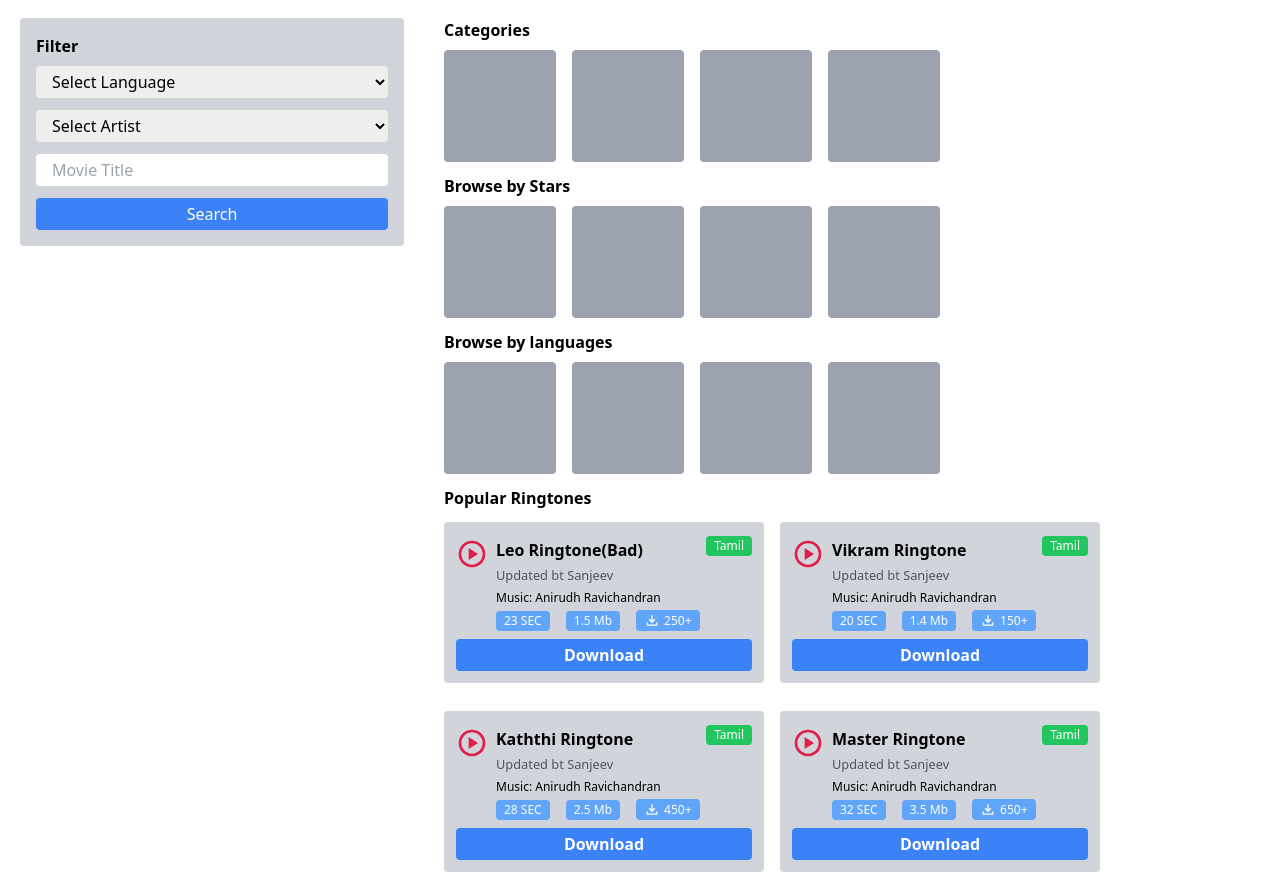
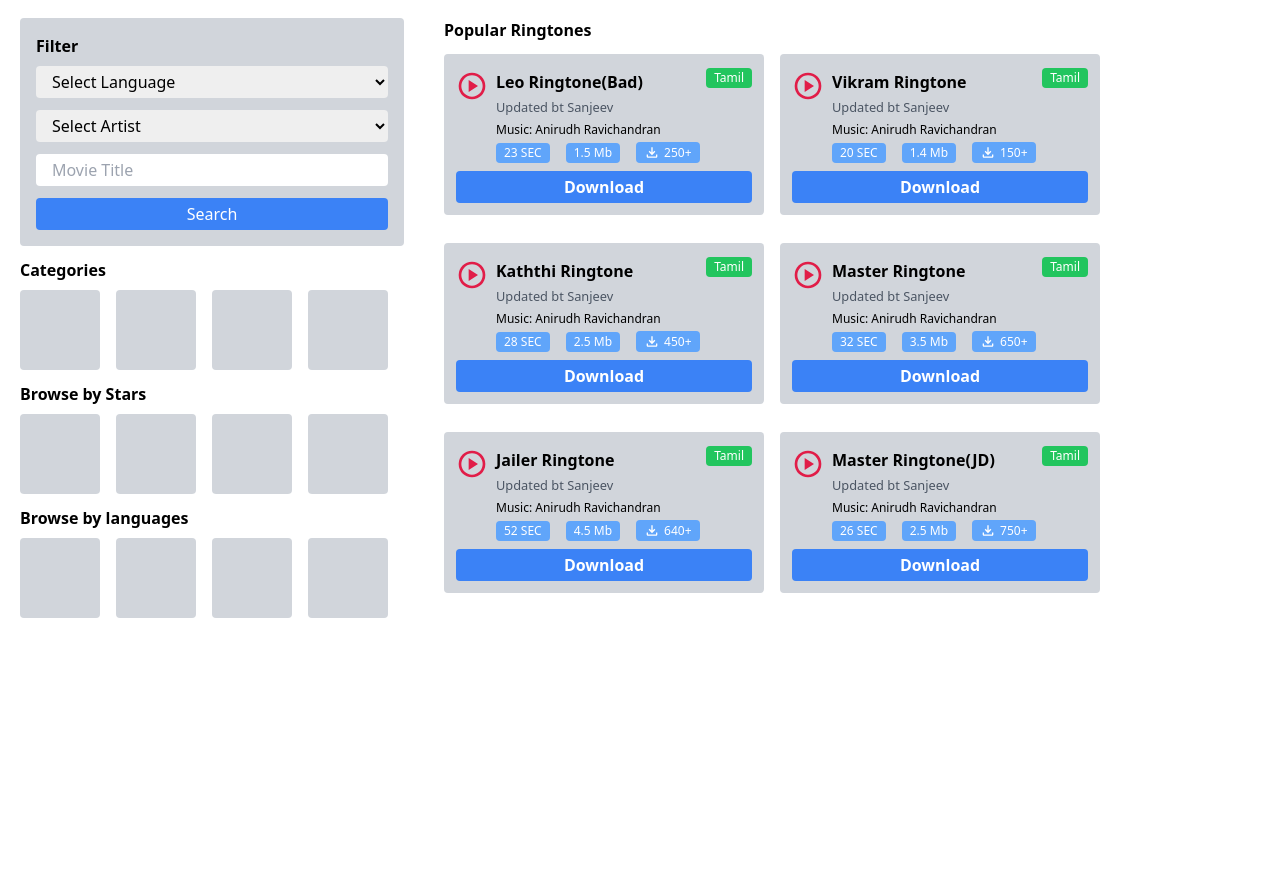
Before and after one commit to san1234100/Ringtone-Downloader, a website: page index.html in a window 1280 px wide. Shown: the part 270-1145 px from the top of the page. After the commit the page ends 908 px from the top, so only its background shows below. Drawn offline with Linux system fonts and the light colour scheme.

Commit message:
customized the design

```diff
--- a/index.html
+++ b/index.html
@@ -30,6 +30,7 @@
 
 <main class="m-5 space-y-4 sm:space-y-0 flex flex-col sm:flex-row sm:space-x-10" >
     <!-- filters -->
+    <div class="space-y-3">
         <div class="bg-gray-300 p-4 rounded h-fit max-w-sm">
             <h4 class="font-semibold">Filter</h4>
             <div class="mt-2 space-y-3 text-center">
@@ -52,41 +53,40 @@
             </div>
 
         </div>
-    <!-- contents -->
-    <div class="space-y-3">
  <!-- categories -->
  <section >
     <h4 class="font-semibold">Categories</h4>
     <div class="mt-2 flex space-x-4">
-            <div class="w-16 h-16 sm:w-28 sm:h-28 bg-gray-400 rounded"></div>
-            <div class="w-16 h-16 sm:w-28 sm:h-28 bg-gray-400 rounded"></div>
-            <div class="w-16 h-16 sm:w-28 sm:h-28 bg-gray-400 rounded"></div>
-            <div class="w-16 h-16 sm:w-28 sm:h-28 bg-gray-400 rounded"></div>
+       <div class="w-16 h-16 sm:w-20 sm:h-20 bg-gray-300 rounded"></div>
+       <div class="w-16 h-16 sm:w-20 sm:h-20 bg-gray-300 rounded"></div>
+       <div class="w-16 h-16 sm:w-20 sm:h-20 bg-gray-300 rounded"></div>
+       <div class="w-16 h-16 sm:w-20 sm:h-20 bg-gray-300 rounded"></div>
     </div>
 </section>
-
  <!-- Browse by stars -->
  <section>
     <h4 class="font-semibold">Browse by Stars</h4>
     <div class="mt-2 flex space-x-4">
-                <div class="w-16 h-16 sm:w-28 sm:h-28 bg-gray-400 rounded"></div>
-                <div class="w-16 h-16 sm:w-28 sm:h-28 bg-gray-400 rounded"></div>
-                <div class="w-16 h-16 sm:w-28 sm:h-28 bg-gray-400 rounded"></div>
-                <div class="w-16 h-16 sm:w-28 sm:h-28 bg-gray-400 rounded"></div>
+        <div class="w-16 h-16 sm:w-20 sm:h-20 bg-gray-300 rounded"></div>
+        <div class="w-16 h-16 sm:w-20 sm:h-20 bg-gray-300 rounded"></div>
+        <div class="w-16 h-16 sm:w-20 sm:h-20 bg-gray-300 rounded"></div>
+        <div class="w-16 h-16 sm:w-20 sm:h-20 bg-gray-300 rounded"></div>
      </div>
    </section>
-
  <!-- Browse by languages -->
    <section>
     <h4 class="font-semibold">Browse by languages</h4>
     <div class="mt-2 flex space-x-4">
-                <div class="w-16 h-16 sm:w-28 sm:h-28 bg-gray-400 rounded"></div>
-                <div class="w-16 h-16 sm:w-28 sm:h-28 bg-gray-400 rounded"></div>
-                <div class="w-16 h-16 sm:w-28 sm:h-28 bg-gray-400 rounded"></div>
-                <div class="w-16 h-16 sm:w-28 sm:h-28 bg-gray-400 rounded"></div>
+        <div class="w-16 h-16 sm:w-20 sm:h-20 bg-gray-300 rounded"></div>
+        <div class="w-16 h-16 sm:w-20 sm:h-20 bg-gray-300 rounded"></div>
+        <div class="w-16 h-16 sm:w-20 sm:h-20 bg-gray-300 rounded"></div>
+        <div class="w-16 h-16 sm:w-20 sm:h-20 bg-gray-300 rounded"></div>
      </div>
 </section>
 
+    </div>
+    <!-- contents -->
+    <div class="space-y-3">
         <!-- Popular Ringtone -->
         <section>
             <h4 class="font-semibold">Popular Ringtones</h4>
@@ -117,6 +117,7 @@
                 <button class="font-semibold text-white bg-blue-500 w-full mt-2 rounded py-1 hover:bg-blue-700">Download</button>
              </div>
              <!-- card 1 end -->
+
              <!-- card 2 -->
             <div class="mt-3 bg-gray-300 rounded p-3 sm:w-80">
                 <div class="flex space-x-2">
@@ -143,6 +144,7 @@
                 <button class="font-semibold text-white bg-blue-500 w-full mt-2 rounded py-1 hover:bg-blue-700">Download</button>
              </div>
              <!-- card 2 end -->
+
              <!-- card 3 -->
             <div class="mt-3 bg-gray-300 rounded p-3 sm:w-80">
                 <div class="flex space-x-2">
@@ -169,6 +171,7 @@
                 <button class="font-semibold text-white bg-blue-500 w-full mt-2 rounded py-1 hover:bg-blue-700">Download</button>
              </div>
              <!-- card 3 end -->
+
              <!-- card 4 -->
             <div class="mt-3 bg-gray-300 rounded p-3 sm:w-80">
                 <div class="flex space-x-2">
@@ -195,6 +198,60 @@
                 <button class="font-semibold text-white bg-blue-500 w-full mt-2 rounded py-1 hover:bg-blue-700">Download</button>
              </div>
              <!-- card 4 end -->
+
+              <!-- card 5 -->
+              <div class="mt-3 bg-gray-300 rounded p-3 sm:w-80">
+                <div class="flex space-x-2">
+                  <!-- left content -->
+                  <div>
+                     <svg xmlns="http://www.w3.org/2000/svg" width="32" height="32" viewBox="0 0 24 24" class="text-rose-600 fill-current mt-1"><path d="m9.5 16.5l7-4.5l-7-4.5zM12 22q-2.075 0-3.9-.788t-3.175-2.137q-1.35-1.35-2.137-3.175T2 12q0-2.075.788-3.9t2.137-3.175q1.35-1.35 3.175-2.137T12 2q2.075 0 3.9.788t3.175 2.137q1.35 1.35 2.138 3.175T22 12q0 2.075-.788 3.9t-2.137 3.175q-1.35 1.35-3.175 2.138T12 22m0-2q3.35 0 5.675-2.325T20 12q0-3.35-2.325-5.675T12 4Q8.65 4 6.325 6.325T4 12q0 3.35 2.325 5.675T12 20m0-8"/></svg>
+                 </div>
+                 <!-- right content -->
+                 <div class="flex-1 relative space-y-1">
+                     <span class="absolute right-0 top-0.5 text-xs bg-green-500 text-white font-medium px-2 py-0.5 rounded ">Tamil</span>
+                     <h4 class="font-semibold">Jailer Ringtone</h4>
+                     <small class="text-gray-600">Updated bt Sanjeev</small>
+                     <p class="text-xs font-medium">Music: <a href="#" class="hover:text-blue-600">Anirudh Ravichandran</a></p>
+                     <div class="flex items-center space-x-4 mt-2 text-white font-medium">
+                         <span class="text-xs bg-blue-400 rounded px-2 py-0.5">52 SEC</span>
+                         <span class="text-xs bg-blue-400 rounded px-2 py-0.5">4.5 Mb</span>
+                         <div class="text-xs flex items-center space-x-1 bg-blue-400 rounded px-2 py-0.5">
+                                 <svg xmlns="http://www.w3.org/2000/svg" width="16" height="17" viewBox="0 0 24 24" class="text-white fill-current"><path  d="m12 16l-5-5l1.4-1.45l2.6 2.6V4h2v8.15l2.6-2.6L17 11zm-6 4q-.825 0-1.412-.587T4 18v-3h2v3h12v-3h2v3q0 .825-.587 1.413T18 20z"/></svg>
+                                 <span>640+</span>
+                         </div>
+                     </div>
+                 </div>
+                </div>
+                <button class="font-semibold text-white bg-blue-500 w-full mt-2 rounded py-1 hover:bg-blue-700">Download</button>
+             </div>
+             <!-- card 5 end -->
+
+              <!-- card 6 -->
+              <div class="mt-3 bg-gray-300 rounded p-3 sm:w-80">
+                <div class="flex space-x-2">
+                  <!-- left content -->
+                  <div>
+                     <svg xmlns="http://www.w3.org/2000/svg" width="32" height="32" viewBox="0 0 24 24" class="text-rose-600 fill-current mt-1"><path d="m9.5 16.5l7-4.5l-7-4.5zM12 22q-2.075 0-3.9-.788t-3.175-2.137q-1.35-1.35-2.137-3.175T2 12q0-2.075.788-3.9t2.137-3.175q1.35-1.35 3.175-2.137T12 2q2.075 0 3.9.788t3.175 2.137q1.35 1.35 2.138 3.175T22 12q0 2.075-.788 3.9t-2.137 3.175q-1.35 1.35-3.175 2.138T12 22m0-2q3.35 0 5.675-2.325T20 12q0-3.35-2.325-5.675T12 4Q8.65 4 6.325 6.325T4 12q0 3.35 2.325 5.675T12 20m0-8"/></svg>
+                 </div>
+                 <!-- right content -->
+                 <div class="flex-1 relative space-y-1">
+                     <span class="absolute right-0 top-0.5 text-xs bg-green-500 text-white font-medium px-2 py-0.5 rounded ">Tamil</span>
+                     <h4 class="font-semibold">Master Ringtone(JD)</h4>
+                     <small class="text-gray-600">Updated bt Sanjeev</small>
+                     <p class="text-xs font-medium">Music: <a href="#" class="hover:text-blue-600">Anirudh Ravichandran</a></p>
+                     <div class="flex items-center space-x-4 mt-2 text-white font-medium">
+                         <span class="text-xs bg-blue-400 rounded px-2 py-0.5">26 SEC</span>
+                         <span class="text-xs bg-blue-400 rounded px-2 py-0.5">2.5 Mb</span>
+                         <div class="text-xs flex items-center space-x-1 bg-blue-400 rounded px-2 py-0.5">
+                                 <svg xmlns="http://www.w3.org/2000/svg" width="16" height="17" viewBox="0 0 24 24" class="text-white fill-current"><path  d="m12 16l-5-5l1.4-1.45l2.6 2.6V4h2v8.15l2.6-2.6L17 11zm-6 4q-.825 0-1.412-.587T4 18v-3h2v3h12v-3h2v3q0 .825-.587 1.413T18 20z"/></svg>
+                                 <span>750+</span>
+                         </div>
+                     </div>
+                 </div>
+                </div>
+                <button class="font-semibold text-white bg-blue-500 w-full mt-2 rounded py-1 hover:bg-blue-700">Download</button>
+             </div>
+             <!-- card 6 end -->
            </div>
         </section>
     </div>
```
Also changed, not shown: assets/css/output.css. Lines whose indentation alone changed are shown as unchanged.
